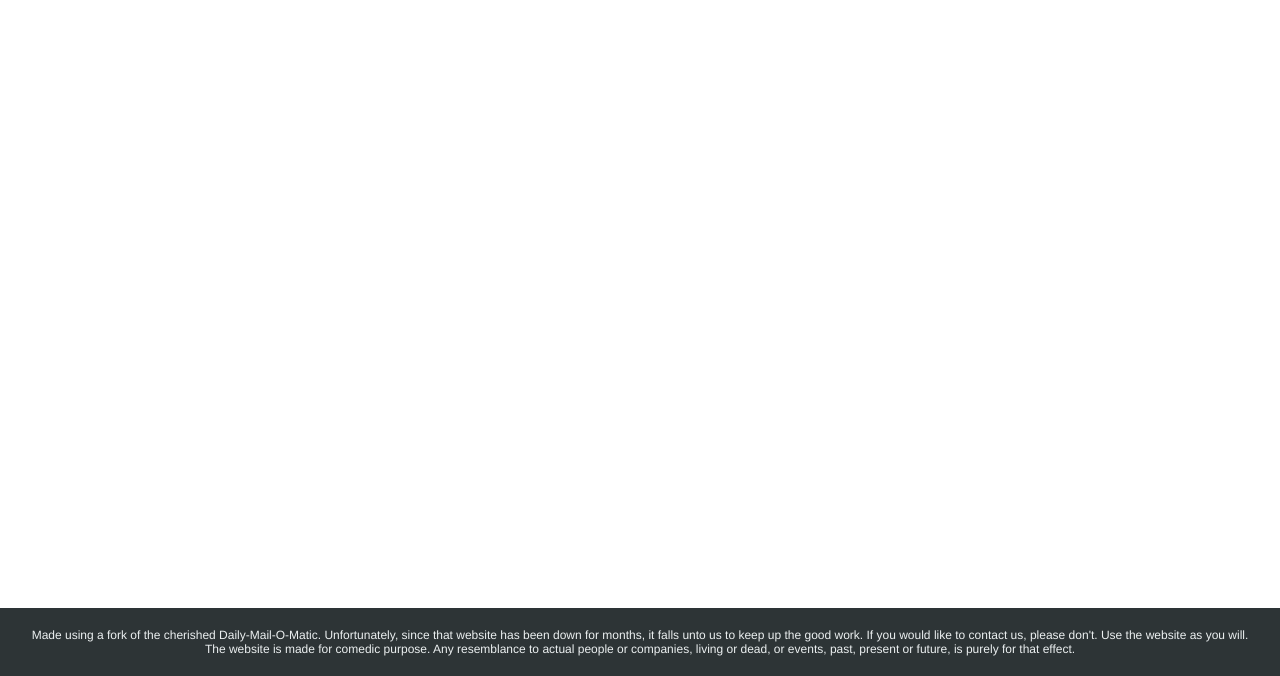
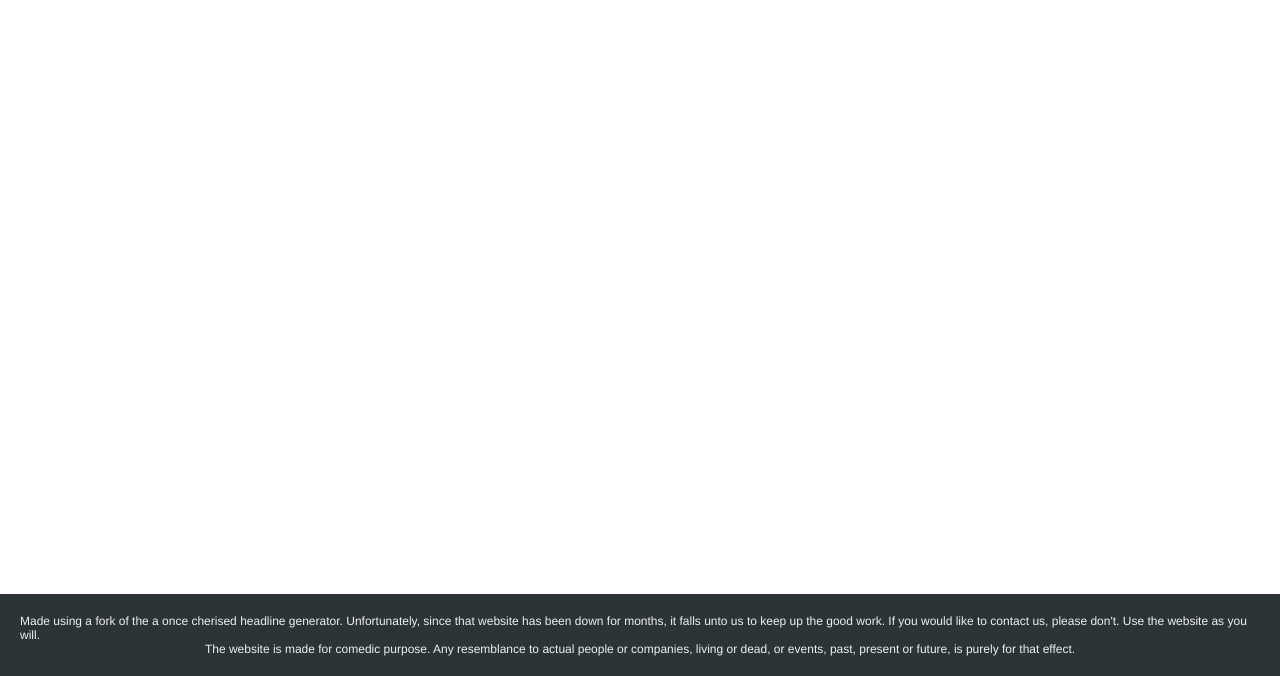
Before and after one commit to ivanlazarevski/innocent-headline-generator, a plain HTML site: page index.html in a window 1280 px wide. Shown: the part 124-800 px from the top of the page. Drawn offline with Linux system fonts and the light colour scheme; a web font is replaced by a local one.

Commit message:
Removed all notions of real websites

```diff
--- a/index.html
+++ b/index.html
@@ -17,7 +17,7 @@
     </main>
     <footer>
       <p class="info">
-        Made using a fork of the cherished Daily-Mail-O-Matic. Unfortunately,
+        Made using a fork of the a once cherised headline generator. Unfortunately,
         since that website has been down for months, it falls unto us to keep up
         the good work. If you would like to contact us, please don't. Use the
         website as you will.
```
Also changed, not shown: 1 other file.
